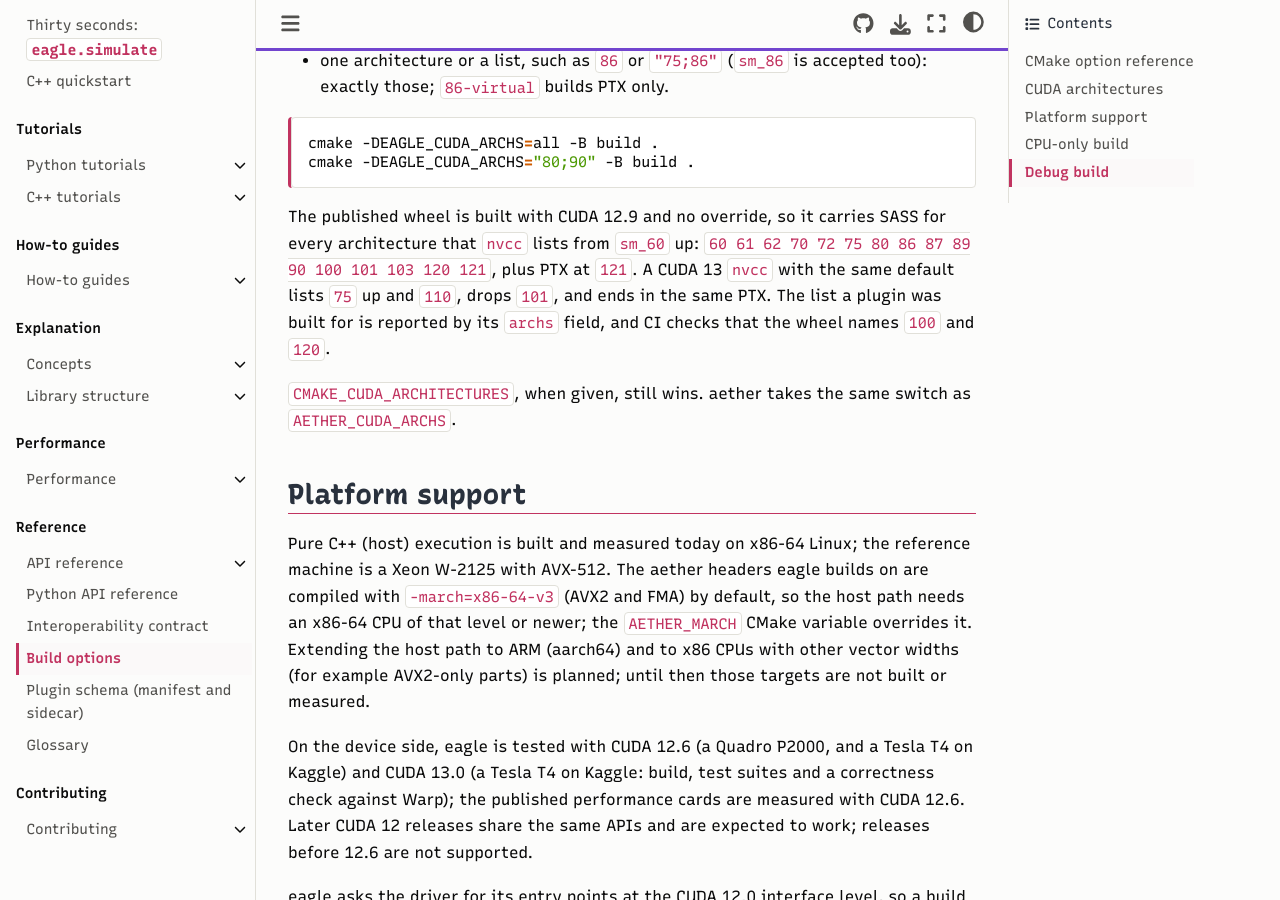
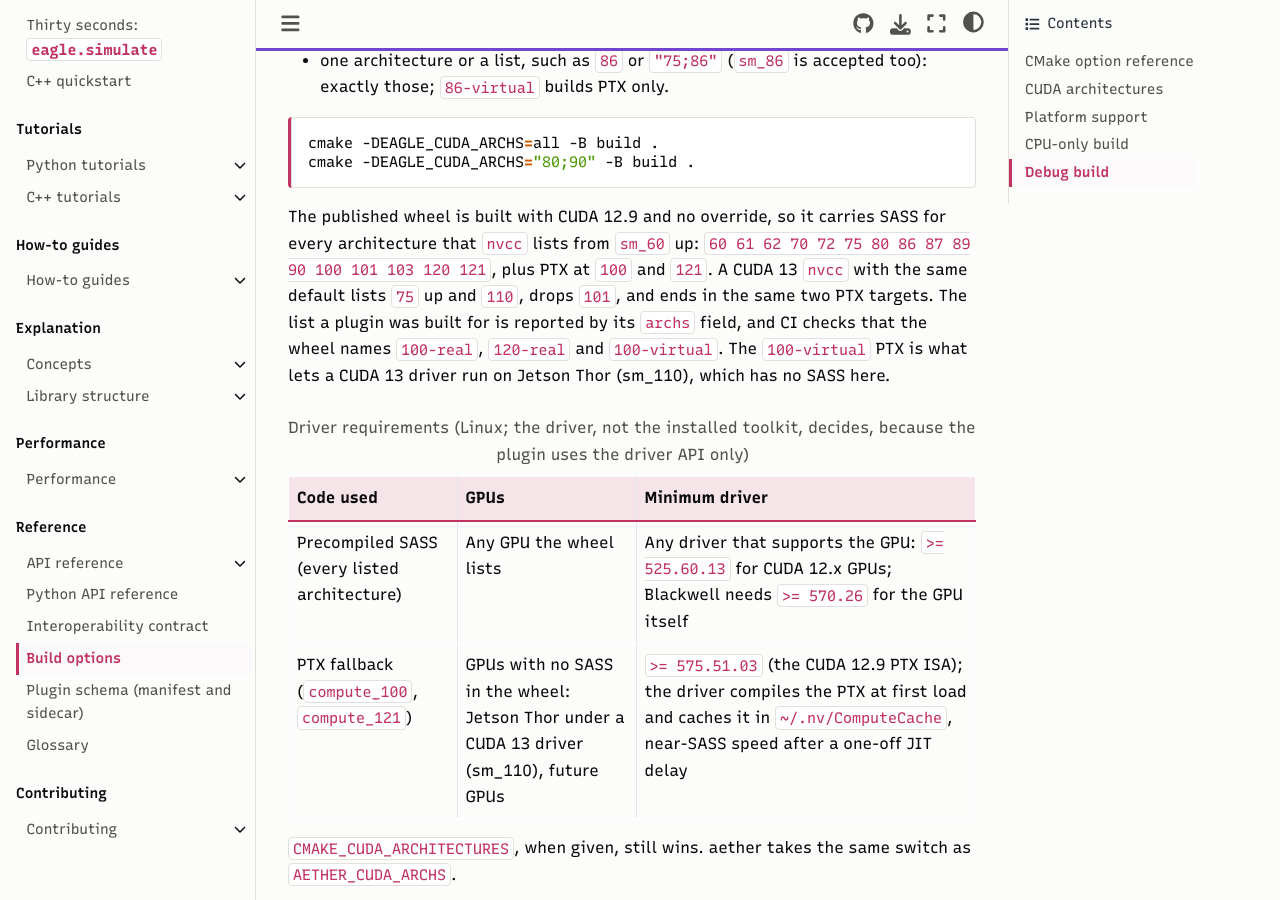
Before and after one commit to amasat01/eagle, a Sphinx documentation site: the page built from docs/content/userguide/build_options.rst, in a window 1280 px wide and 900 px high, scrolled down 1334 px. Built offline with Sphinx 7.4.7 and the Sphinx Book theme 1.1.4, drawn with Linux system fonts in a browser that asks for light colours; pages that are not in the unit, such as notebooks, are missing from menus.

Commit message:
Wheel plugin also carries compute_100 PTX so Jetson Thor under CUDA 13 can JIT; driver-requirements table and CI check

```diff
--- a/docs/content/userguide/build_options.rst
+++ b/docs/content/userguide/build_options.rst
@@ -68,10 +68,24 @@ is not given:
 
 The published wheel is built with CUDA 12.9 and no override, so it carries SASS
 for every architecture that ``nvcc`` lists from ``sm_60`` up: ``60 61 62 70 72
-75 80 86 87 89 90 100 101 103 120 121``, plus PTX at ``121``. A CUDA 13 ``nvcc``
+75 80 86 87 89 90 100 101 103 120 121``, plus PTX at ``100`` and ``121``. A CUDA 13 ``nvcc``
 with the same default lists ``75`` up and ``110``, drops ``101``, and ends in
-the same PTX. The list a plugin was built for is reported by its ``archs``
-field, and CI checks that the wheel names ``100`` and ``120``.
+the same two PTX targets. The list a plugin was built for is reported by its ``archs``
+field, and CI checks that the wheel names ``100-real``, ``120-real`` and ``100-virtual``. The ``100-virtual`` PTX is what lets a CUDA 13 driver
+run on Jetson Thor (sm_110), which has no SASS here.
+
+.. list-table:: Driver requirements (Linux; the driver, not the installed toolkit, decides, because the plugin uses the driver API only)
+   :header-rows: 1
+
+   * - Code used
+     - GPUs
+     - Minimum driver
+   * - Precompiled SASS (every listed architecture)
+     - Any GPU the wheel lists
+     - Any driver that supports the GPU: ``>= 525.60.13`` for CUDA 12.x GPUs; Blackwell needs ``>= 570.26`` for the GPU itself
+   * - PTX fallback (``compute_100``, ``compute_121``)
+     - GPUs with no SASS in the wheel: Jetson Thor under a CUDA 13 driver (sm_110), future GPUs
+     - ``>= 575.51.03`` (the CUDA 12.9 PTX ISA); the driver compiles the PTX at first load and caches it in ``~/.nv/ComputeCache``, near-SASS speed after a one-off JIT delay
 
 ``CMAKE_CUDA_ARCHITECTURES``, when given, still wins. aether takes the same
 switch as ``AETHER_CUDA_ARCHS``.
```
Also changed, not shown: CHANGELOG.md (+1 -1 lines), docs/content/userguide/installation.rst (+14 -1 lines), 2 other files.
